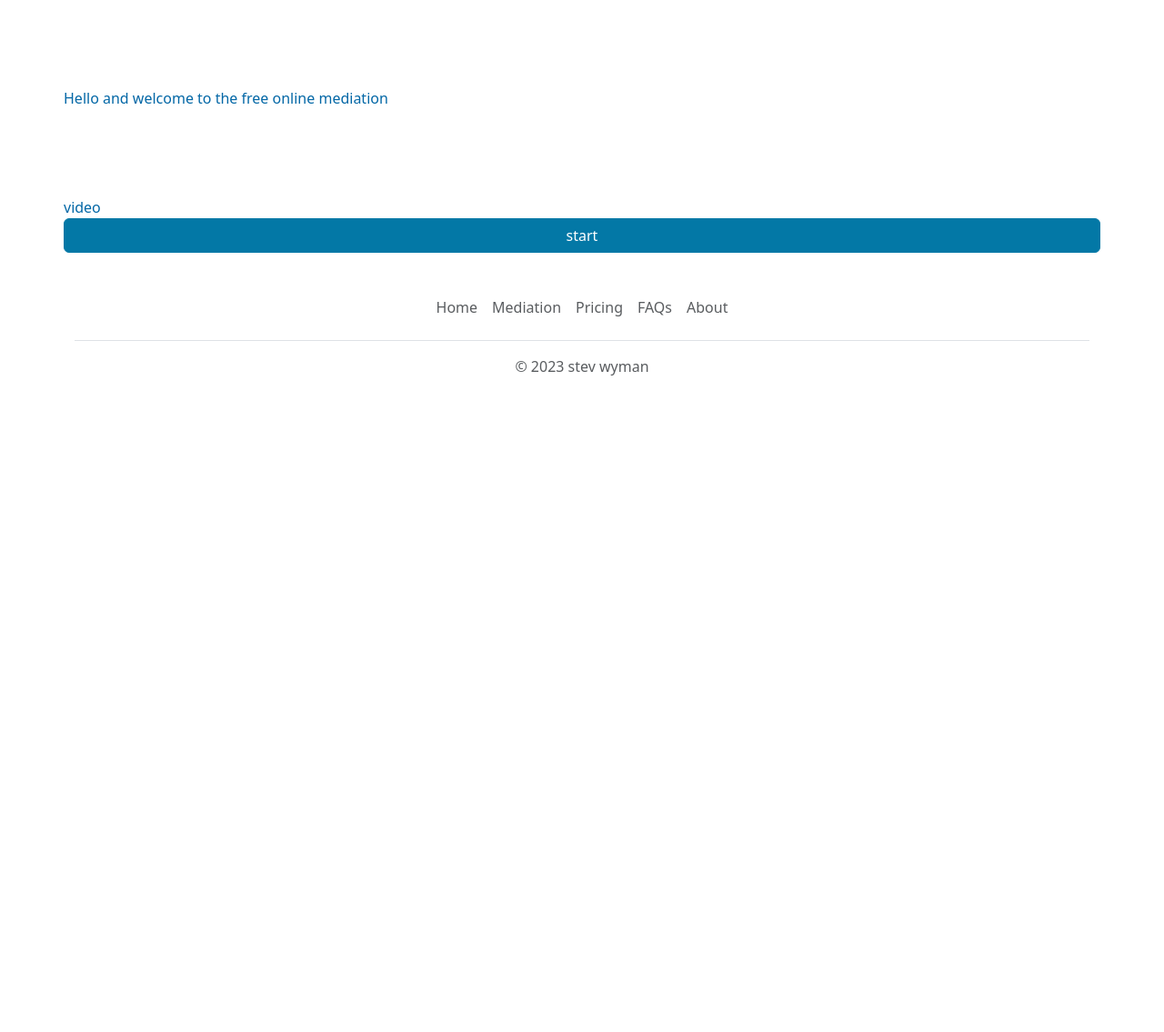
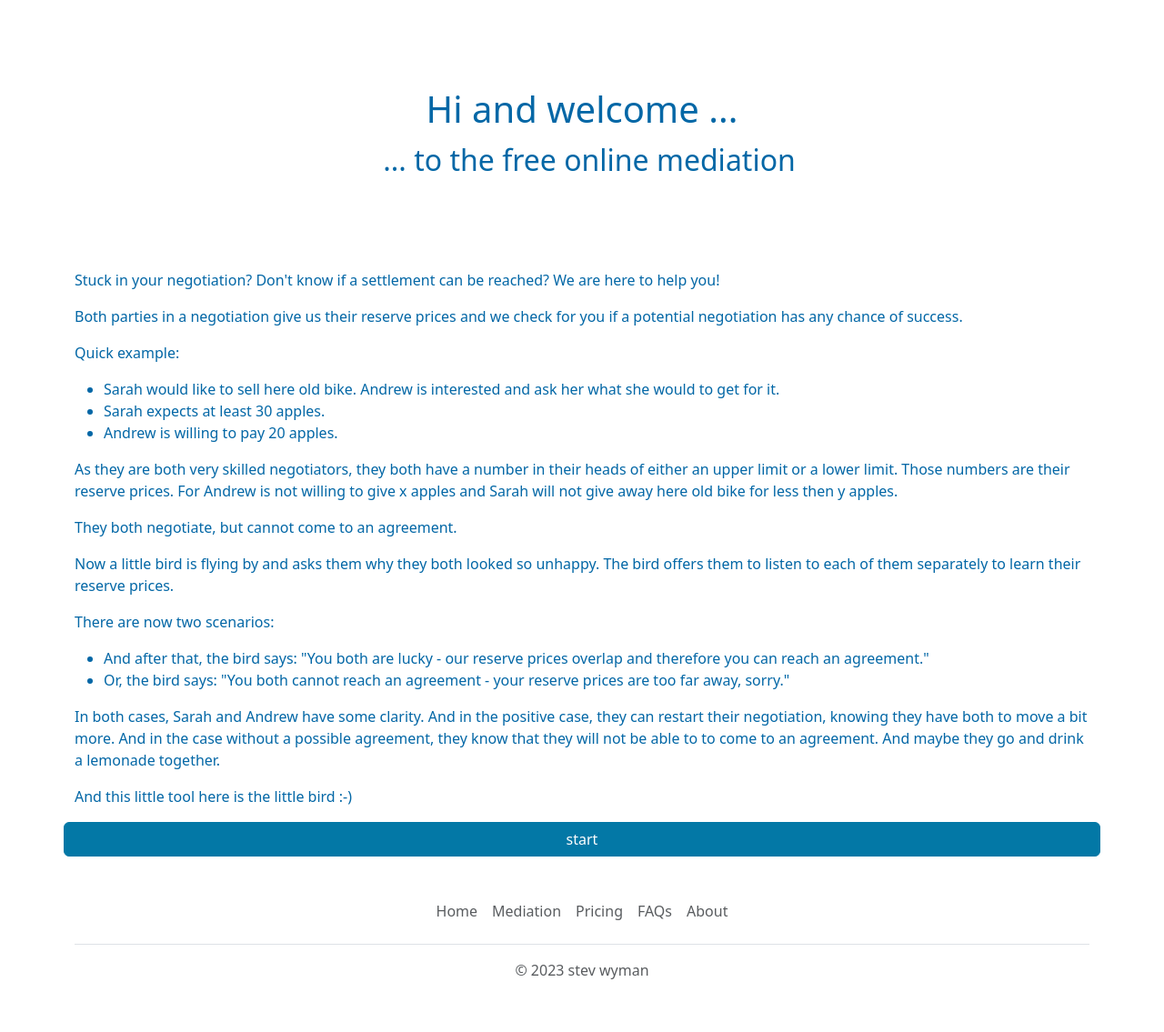
Before and after one commit to stevwyman/mediator, a Django app: page /mediate/ in a window 1280 px wide. Shown: the part 62-1197 px from the top of the page at 91% size. Before the commit the page ends 475 px from the top, so only its background shows below. Run offline with Django 4.2, Linux system fonts and the light colour scheme; some libraries are stand-ins or nearby versions.

Commit message:
spell check

```diff
--- a/mediate/templates/mediate/answer.html
+++ b/mediate/templates/mediate/answer.html
@@ -15,9 +15,7 @@
 
 	<div class="row py-1">
 		<div class="col-md-8">
-            Please provide here your answer.
-            ##TODO
-            provide some input as of Bid/Ask
+            You have been asked to give your reserve price.
         </div>
         <div class="col-md-4">
             <form action="{% url 'process' %}" method="POST">
--- a/mediate/templates/mediate/check.html
+++ b/mediate/templates/mediate/check.html
@@ -18,7 +18,7 @@
             <p>Provide your id to check the current status of the negotiation.</p>
             Possible answers:
             <ul>
-                <li>negotioan is possible</li>
+                <li>negotiation is possible</li>
                 <li>negotiation is not possible</li>
                 <li>missing data</li>
             </ul>
--- a/mediate/templates/mediate/index.html
+++ b/mediate/templates/mediate/index.html
@@ -7,14 +7,31 @@
 
 <section class="py-5 text-center container">
     <div class="row py-lg-5">
-
-        Hello and welcome to the free online mediation
+        <h1>Hi and welcome ...</h1>
+        <span class="fs-2 ms-2">... to the free online mediation</span>
     </div>
 </section>
 
 <div class="container">
-    <div class="row">
-        video
+    <div>
+        <p>Stuck in your negotiation? Don't know if a settlement can be reached? We are here to help you!</p>
+        <p>Both parties in a negotiation give us their reserve prices and we check for you if a potential negotiation has any chance of success.</p>
+        <p>Quick example:</p>
+        <ul>
+            <li>Sarah would like to sell here old bike. Andrew is interested and ask her what she would to get for it.</li>
+            <li>Sarah expects at least 30 apples.</li>
+            <li>Andrew is willing to pay 20 apples.</li>
+        </ul>
+        <p>As they are both very skilled negotiators, they both have a number in their heads of either an upper limit or a lower limit. Those numbers are their reserve prices. For Andrew is not willing to give x apples and Sarah will not give away here old bike for less then y apples.</p>
+        <p>They both negotiate, but cannot come to an agreement.</p>
+        <p>Now a little bird is flying by and asks them why they both looked so unhappy. The bird offers them to listen to each of them separately to learn their reserve prices.</p>
+        <p>There are now two scenarios:</p>
+        <ul>
+            <li>And after that, the bird says: "You both are lucky - our reserve prices overlap and therefore you can reach an agreement."</li>
+            <li>Or, the bird says: "You both cannot reach an agreement - your reserve prices are too far away, sorry."</li>
+        </ul>
+        <p>In both cases, Sarah and Andrew have some clarity. And in the positive case, they can restart their negotiation, knowing they have both to move a bit more. And in the case without a possible agreement, they know that they will not be able to to come to an agreement. And maybe they go and drink a lemonade together.</p>
+        <p>And this little tool here is the little bird :-)</p>
     </div>
     <div class="row">
         <a href="{% url 'start' %}" class="btn btn-primary">start</a>
--- a/mediate/templates/mediate/start.html
+++ b/mediate/templates/mediate/start.html
@@ -24,8 +24,8 @@
                 <li>choose if you provide an ask or a bid</li>
                 <li>choose your value</li>
                 <ul>
-                    <li>either the maximum when you have choosen 'Ask'</li>
-                    <li>or the minimum when you have choosen 'Bid'</li>
+                    <li>either the maximum when you have chosen 'Ask'</li>
+                    <li>or the minimum when you have chosen 'Bid'</li>
                 </ul>
                 <li>optionally change the number of days</li>
                 <li>hit submit</li>
```
